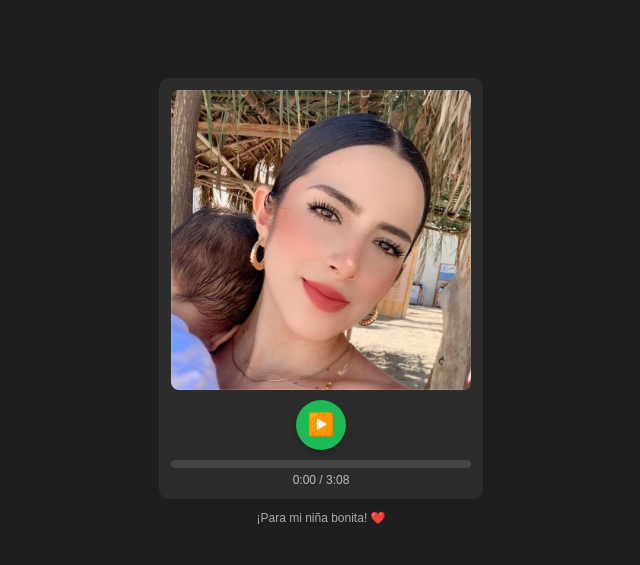
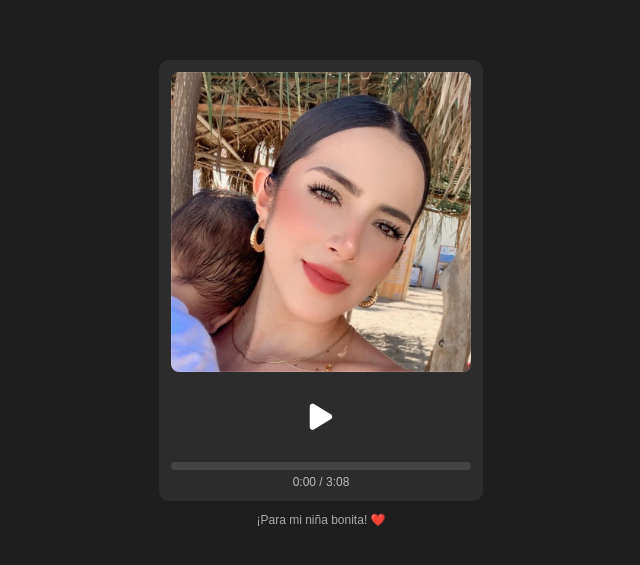
Before and after one commit to alexdgbs/fercst, a plain HTML site: page index.html in a window 1280 px wide. Shown: the part 107-672 px from the top of the page, without its empty margins (319-959 px from the left). Drawn offline with Linux system fonts and the light colour scheme.

Commit message:
update v2

```diff
--- a/index.html
+++ b/index.html
@@ -4,10 +4,11 @@
   <meta charset="UTF-8">
   <meta name="viewport" content="width=device-width, initial-scale=1.0">
   <title>Mi amor️</title>
+  <link href="https://cdnjs.cloudflare.com/ajax/libs/font-awesome/6.0.0-beta3/css/all.min.css" rel="stylesheet">
   <style>
     body {
       margin: 0;
-      padding: 8px;
+      padding: 0;
       font-family: Arial, sans-serif;
       display: flex;
       flex-direction: column;
@@ -17,6 +18,7 @@
       background-color: #1e1e1e;
       color: #fff;
       text-align: center;
+      overflow: hidden;
     }
     .player-container {
       width: 85%;
@@ -25,12 +27,6 @@
       border-radius: 10px;
       padding: 12px;
       animation: fadeIn 1s ease-in-out;
-    }
-    .player-container h1 {
-      font-size: 16px;
-      margin-bottom: 10px;
-      color: #ff7b7b;
-      animation: textColorChange 3s infinite;
     }
     .cover-image {
       width: 100%;
@@ -46,19 +42,21 @@
       justify-content: center;
       align-items: center;
       gap: 15px;
-      margin-top: 10px;
+      margin-top: 20px;
     }
     .controls button {
-      background: #1db954;
+      background: #2c2c2c;
       border: none;
       border-radius: 50%;
       color: white;
-      font-size: 22px;
+      font-size: 30px;
       width: 50px;
       height: 50px;
       cursor: pointer;
-      box-shadow: 0 4px 6px rgba(0, 0, 0, 0.2);
       transition: transform 0.2s;
+      display: flex;
+      justify-content: center;
+      align-items: center;
     }
     .controls button:hover {
       transform: scale(1.1);
@@ -73,7 +71,7 @@
       height: 8px;
       background-color: #444;
       border-radius: 4px;
-      margin-top: 10px;
+      margin-top: 20px;
       position: relative;
     }
     .progress-bar {
@@ -97,14 +95,15 @@
         transform: translateY(0);
       }
     }
-
   </style>
 </head>
 <body>
   <div class="player-container">
     <div class="cover-image"></div>
     <div class="controls">
-      <button id="play-pause-btn">▶️</button>
+      <button id="play-pause-btn">
+        <i class="fas fa-play"></i>
+      </button>
     </div>
     <div class="progress-container">
       <div class="progress-bar" id="progress-bar"></div>
@@ -127,15 +126,12 @@
     const durationTimeDisplay = document.getElementById('duration-time');
     let isPlaying = false;
 
-
     audio.addEventListener('timeupdate', () => {
       const currentTime = audio.currentTime;
       const duration = audio.duration;
 
-
       const progress = (currentTime / duration) * 100;
       progressBar.style.width = progress + '%';
-
 
       const currentMinutes = Math.floor(currentTime / 60);
       const currentSeconds = Math.floor(currentTime % 60);
@@ -146,14 +142,13 @@
       durationTimeDisplay.textContent = `${durationMinutes}:${durationSeconds < 10 ? '0' : ''}${durationSeconds}`;
     });
 
-
     playPauseBtn.addEventListener('click', () => {
       if (isPlaying) {
         audio.pause();
-        playPauseBtn.textContent = '▶️';
+        playPauseBtn.innerHTML = '<i class="fas fa-play"></i>';
       } else {
         audio.play();
-        playPauseBtn.textContent = '⏸️';
+        playPauseBtn.innerHTML = '<i class="fas fa-pause"></i>';
       }
       isPlaying = !isPlaying;
     });
```
